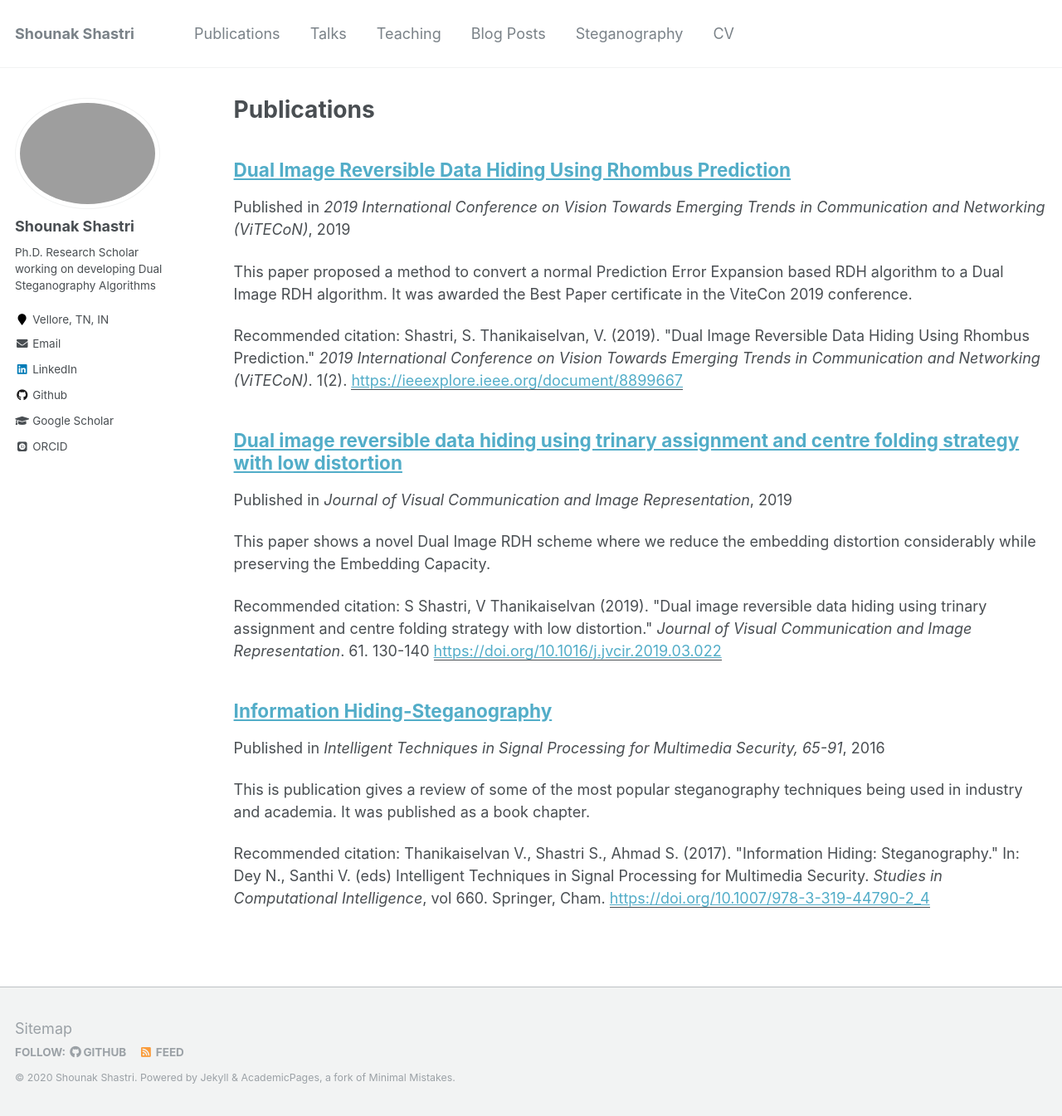
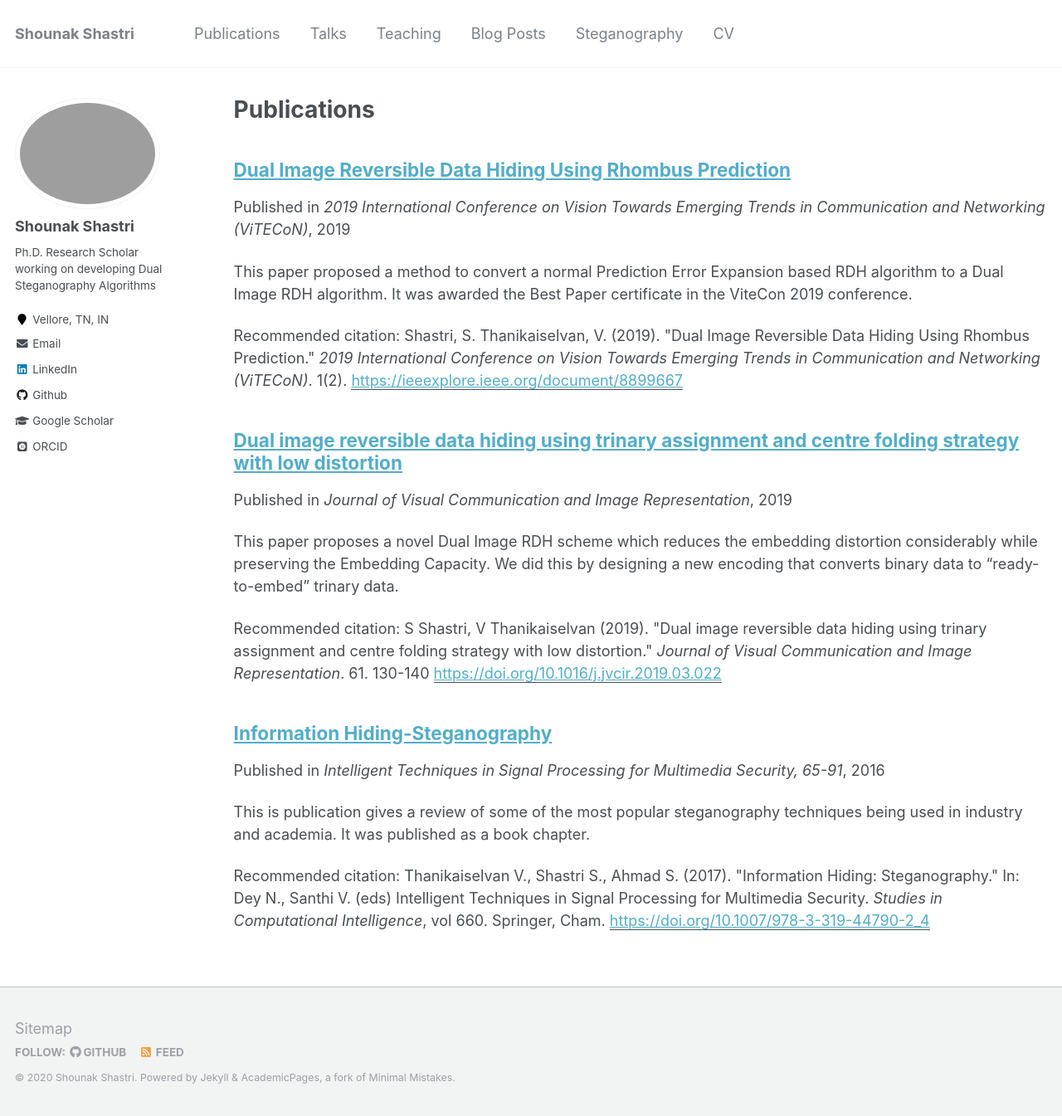
Before and after one commit to shounakshastri/shounakshastri.github.io, a Jekyll site: the page built from _pages/publications.md, in a window 1280 px wide and 1345 px high. Shown: the whole window at 83% size. Built offline with Jekyll 4.4.1, drawn with Linux system fonts in a browser that asks for light colours; some web fonts are replaced.

Commit message:
Update Trinary-journal.md

```diff
--- a/_publications/Trinary-journal.md
+++ b/_publications/Trinary-journal.md
@@ -2,7 +2,7 @@
 title: "Dual image reversible data hiding using trinary assignment and centre folding strategy with low distortion"
 collection: publications
 permalink: /publication/Dual image reversible data hiding using trinary assignment and centre folding strategy with low distortion
-excerpt: 'This paper shows a novel Dual Image RDH scheme where we reduce the embedding distortion considerably while preserving the Embedding Capacity.'
+excerpt: 'This paper proposes a novel Dual Image RDH scheme which reduces the embedding distortion considerably while preserving the Embedding Capacity. We did this by designing a new encoding that converts binary data to "ready-to-embed" trinary data.'
 date: 2019-05-01
 venue: 'Journal of Visual Communication and Image Representation'
 paperurl: 'https://doi.org/10.1016/j.jvcir.2019.03.022'
```
